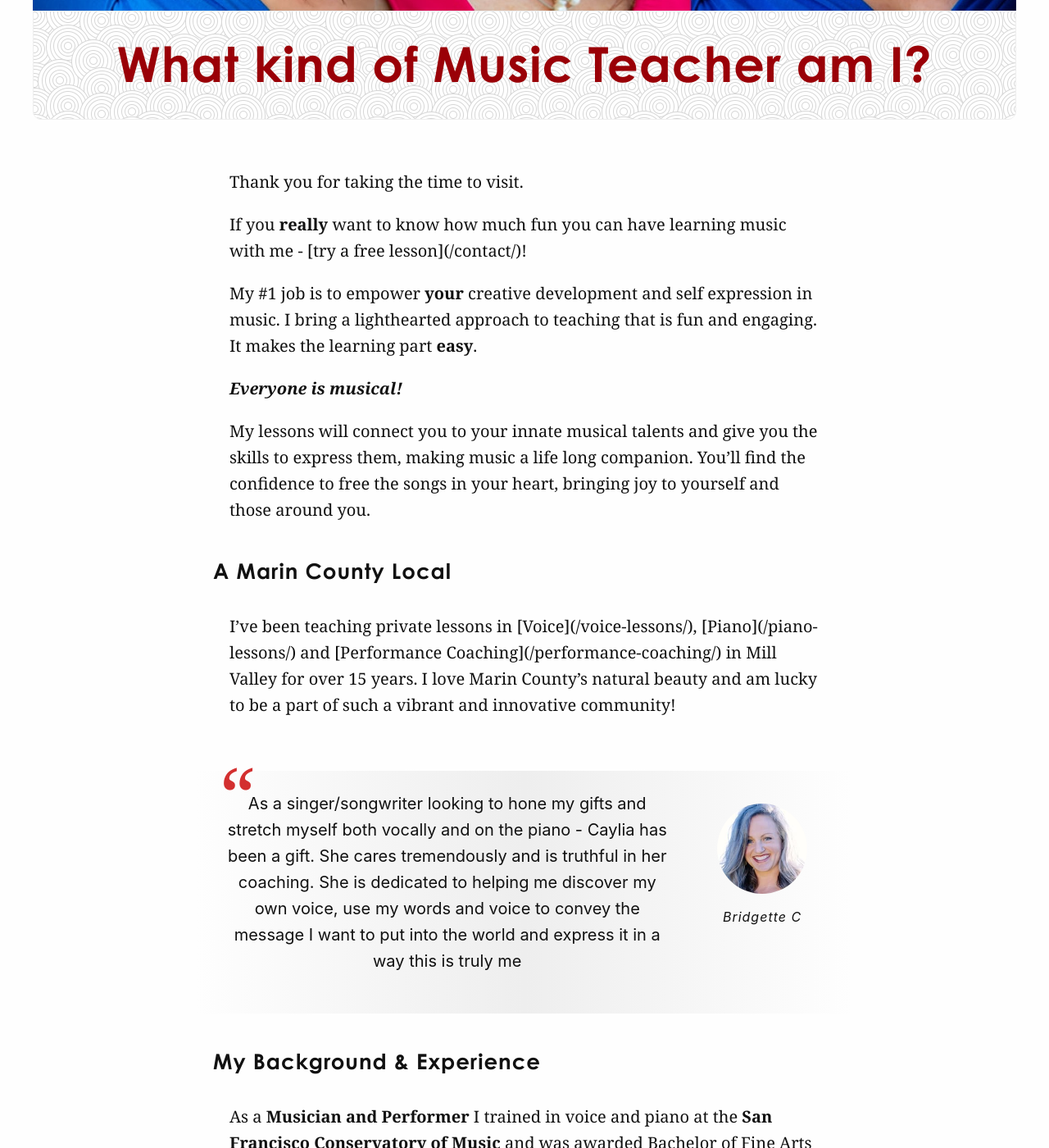
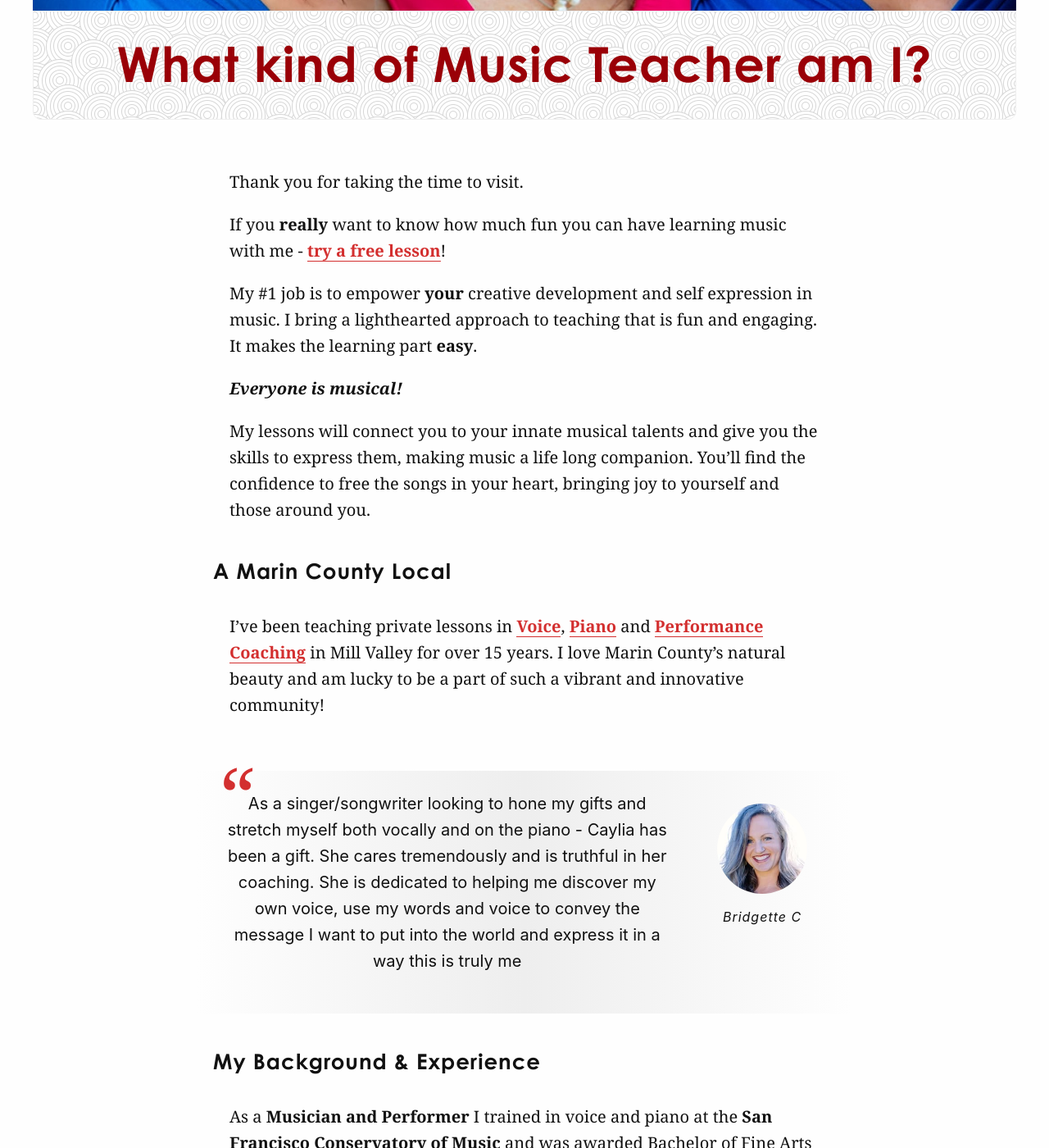
Before and after one commit to cchaiken/ccms, a Jekyll site: the page built from about.md, in a window 1280 px wide and 1400 px high, scrolled down 744 px. Shown: the whole window at 82% size. Built offline with Jekyll 4.4.1, drawn with Linux system fonts in a browser that asks for light colours; some web fonts are replaced; some of the changed lines change nothing that is shown; some of the changed text lies outside the part shown.

Commit message:
Updated About

```diff
--- a/about.md
+++ b/about.md
@@ -22,7 +22,7 @@ colophon: Banner image by <a href="http://markdeanphotography.com/" target="_bla
 
 Thank you for taking the time to visit.
 
-If you **really** want to know how much fun you can have learning music with me - \[try a free lesson\]({{ '/contact/' | relative_url }})!
+If you **really** want to know how much fun you can have learning music with me - [try a free lesson]({{ '/contact/' | relative_url }})!
 
 My #1 job is to empower **your** creative development and self expression in music. I bring a lighthearted approach to teaching that is fun and engaging. It makes the learning part **easy**.
 
@@ -32,7 +32,7 @@ My lessons will connect you to your innate musical talents and give you the skil
 
 ## A Marin County Local
 
-I've been teaching private lessons in \[Voice\]({{ 'voice-lessons/' | relative_url }}), \[Piano\]({{ 'piano-lessons/' | relative_url }}) and \[Performance Coaching\]({{ 'performance-coaching/' | relative_url }}) in Mill Valley for over 15 years. I love Marin County’s natural beauty and am lucky to be a part of such a vibrant and innovative community!
+I've been teaching private lessons in [Voice]({{ 'voice-lessons/' | relative_url }}), [Piano]({{ 'piano-lessons/' | relative_url }}) and [Performance Coaching]({{ 'performance-coaching/' | relative_url }}) in Mill Valley for over 15 years. I love Marin County’s natural beauty and am lucky to be a part of such a vibrant and innovative community!
 
 {% include testimonial-card.html testimonial=page.testimonial %}
 
@@ -40,11 +40,11 @@ I've been teaching private lessons in \[Voice\]({{ 'voice-lessons/' | relative_u
 
 As a **Musician and Performer** I trained in voice and piano at the **San Francisco Conservatory of Music** and was awarded Bachelor of Fine Arts for Music and Musical Theater from **San Francisco State University**.
 
-By age 14 I wrote my first Musical (*I know, right?*) and have been creating ever since. I’ve written, produced, composed and performed 2 one woman shows ([The Date Whisperer](https://chaikenmusic.bandcamp.com/album/caylia-chaiken-the-date-whisperer) & [Bare Naked](https://chaikenmusic.bandcamp.com/album/caylia-chaiken-bare-naked)) to sold out audiences in Marin, Sonoma and San Francisco . I've also contributed as a Producer, Performer and Accompanist for many Cabaret Acts,  School Musicals, Theater Companies and Talent Shows.
+By age 14 I wrote my first Musical (*I know, right?*) and have been creating ever since. I’ve written, produced, composed and performed 2 one woman shows (<a href="https://chaikenmusic.bandcamp.com/album/caylia-chaiken-the-date-whisperer" target="_blank">The Date Whisperer</a> & <a href="https://chaikenmusic.bandcamp.com/album/caylia-chaiken-bare-naked" target="_blank">Bare Naked</a>) to sold out audiences in Marin, Sonoma and San Francisco . I've also contributed as a Producer, Performer and Accompanist for many Cabaret Acts,  School Musicals, Theater Companies and Talent Shows.
 
 I've been fortunate to have worked with many wonderful North Bay musical theater programs including the Marin Youth Musical Theater Program at the <a href="http://throckmortontheatre.org/" target="_blank">Throckmorton Theater</a> (founding Musical Director), Vector Theater (Musical Director) and TheaterNow Productions (Musical Director and performer).
 
-As an **Educator** I hold a Masters of Education from Marin County's own Dominican University and am fully credentialed to teach music in the State of California. I am also accredited to teach the [Simply Music™](https://simplymusic.com) method of Piano Education.
+As an **Educator** I hold a Masters of Education from Marin County's own Dominican University and am fully credentialed to teach music in the State of California. I am also accredited to teach the <a href="https://simplymusic.com" target="_blank">Simply Music™</a> method of Piano Education.
 
 Many schools and studios have hosted my classes and workshops. I was delighted to be the Choral Director and Elementary Music Teacher in the Ross Valley School District where I worked with hundreds of students from Wade Thomas, White Hill Middle School, Manor Elementary and Brookside schools. I’ve also taught General Music (K-5) at several schools in the Mill Valley and San Rafael districts.
 
@@ -56,10 +56,10 @@ Many schools and studios have hosted my classes and workshops. I was delighted t
 
 I have performed across the USA as a professional pianist, singer, composer and songwriter.
 
-One of my career highlights was to sing the [National Anthem](https://www.youtube.com/watch?v=zqdYqJS9inU) to a crowd of 47,000 people at the SF Giants Stadium. That was truly an honor, and you should have seen the standing ovation I received!
+One of my career highlights was to sing the <a href="https://www.youtube.com/watch?v=zqdYqJS9inU" target="_blank">National Anthem</a> to a crowd of 47,000 people at the SF Giants Stadium. That was truly an honor, and you should have seen the standing ovation I received!
 
 Well...I guess they were *already* standing, but I like to think that my performance had something to do with it. ☺
 
-You can listen to a selection of my work in the \[Store\]({{ '/store/' | relative_url }}), on  [Bandcamp](http://chaikenmusic.bandcamp.com/) and my [YouTube channel](https://www.youtube.com/channel/UCa56OJaXhqQN9ei7iiYszEg). If you’d like to see me perform be sure to [follow me on Facebook](https://www.facebook.com/cayliachaikenmusicstudio/) for the latest event news.
+You can listen to a selection of my work in the [Store]({{ '/store/' | relative_url }}), on <a href="http://chaikenmusic.bandcamp.com/" target="_blank">Bandcamp</a> and my <a href="https://www.youtube.com/channel/UCa56OJaXhqQN9ei7iiYszEg" target="_blank">YouTube channel</a>. If you’d like to see me perform be sure to <a href="https://www.facebook.com/cayliachaikenmusicstudio/" target="_blank">follow me on Facebook</a> for the latest event news.
 
 Call me at 415 383 5395 if you have any questions or would like more information about how to get started playing music!
```
